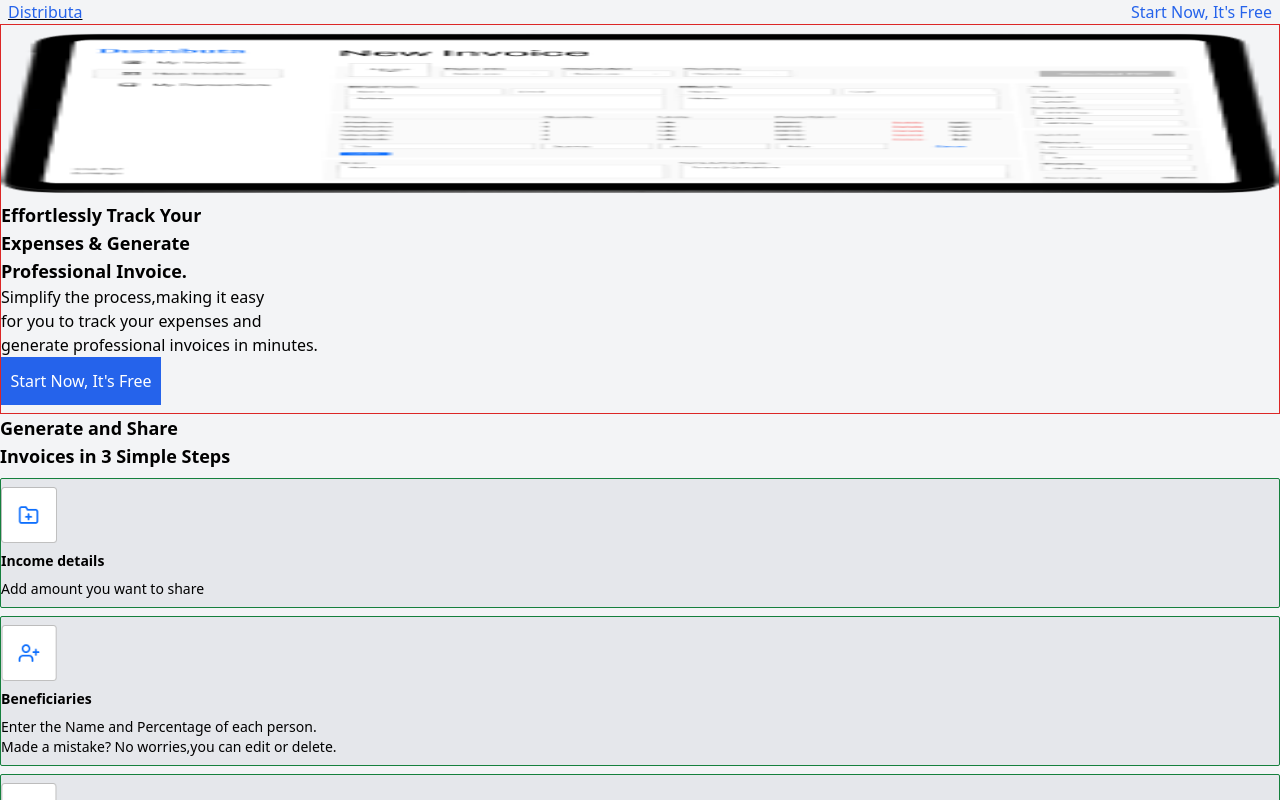
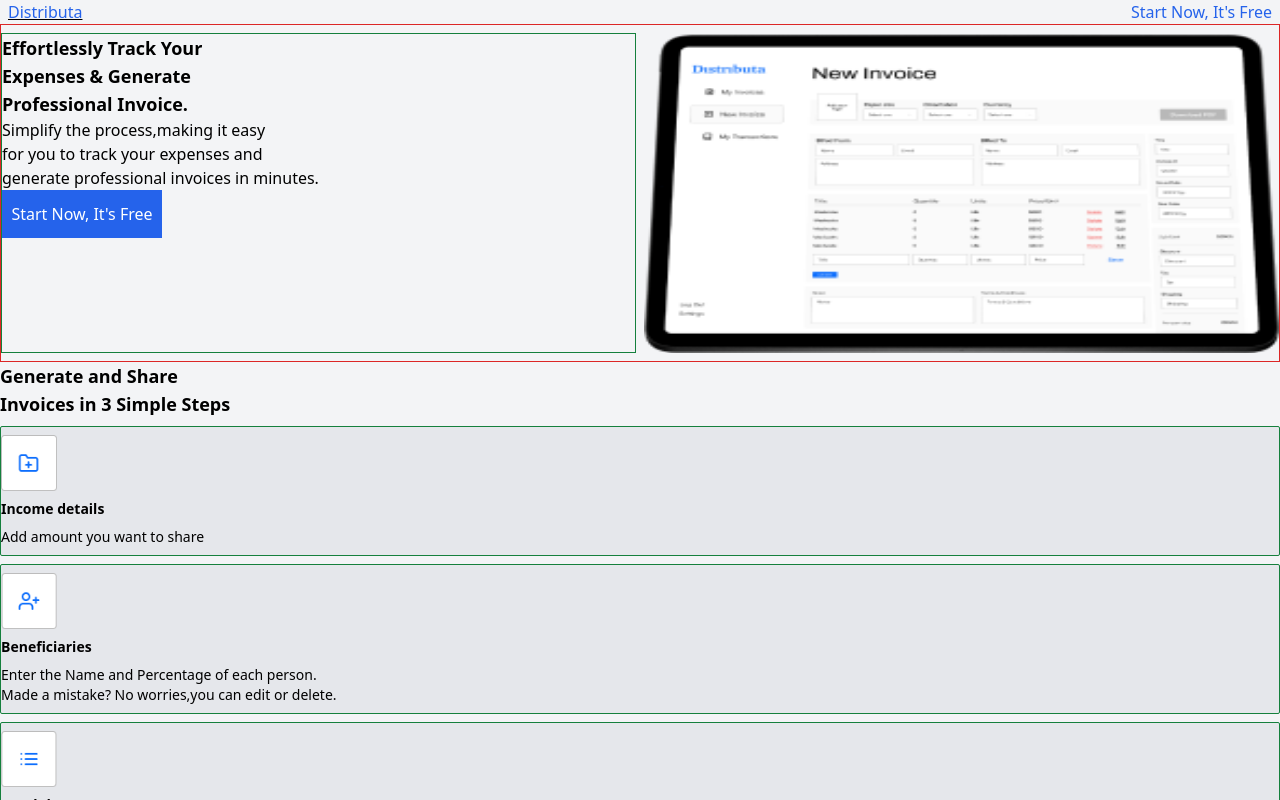
Before and after one commit to nakayizakevina/Distributa-Version2, a website: page myInvoice.html in a window 1280 px wide. Drawn offline with Linux system fonts and the light colour scheme.

Commit message:
working with the large screens

```diff
--- a/myInvoice.html
+++ b/myInvoice.html
@@ -12,9 +12,9 @@
             <h1 class="text-blue-600 decoration-black underline">Distributa</h1>
             <h1 class="text-blue-600">Start Now, It's Free</h1>
         </div>
-        <div class="border border-red-600  flex flex-col gap-2 py-2">
-            <img class="w-full h-40" src="./Img/Image.png" alt="New Invoice">
-            <div class="text-black">
+        <div class="border border-red-600  flex flex-col gap-2 py-2  lg:flex-row-reverse">
+            <img class="w-full h-40 lg:w-1/2 lg:h-80" src="./Img/Image.png" alt="New Invoice">
+            <div class="text-black lg:w-1/2 border border-green-700">
                 <p class="text-lg font-semibold">Effortlessly Track Your <br> Expenses & Generate <br> Professional Invoice.</p>
                 <p class="font-normal">Simplify the process,making it easy <br> for you to track your  expenses and <br> generate professional invoices in minutes.</p>
                 <button class="bg-blue-600 text-white w-40 h-12">Start Now, It's Free</button>
```
Also changed, not shown: output.css.
